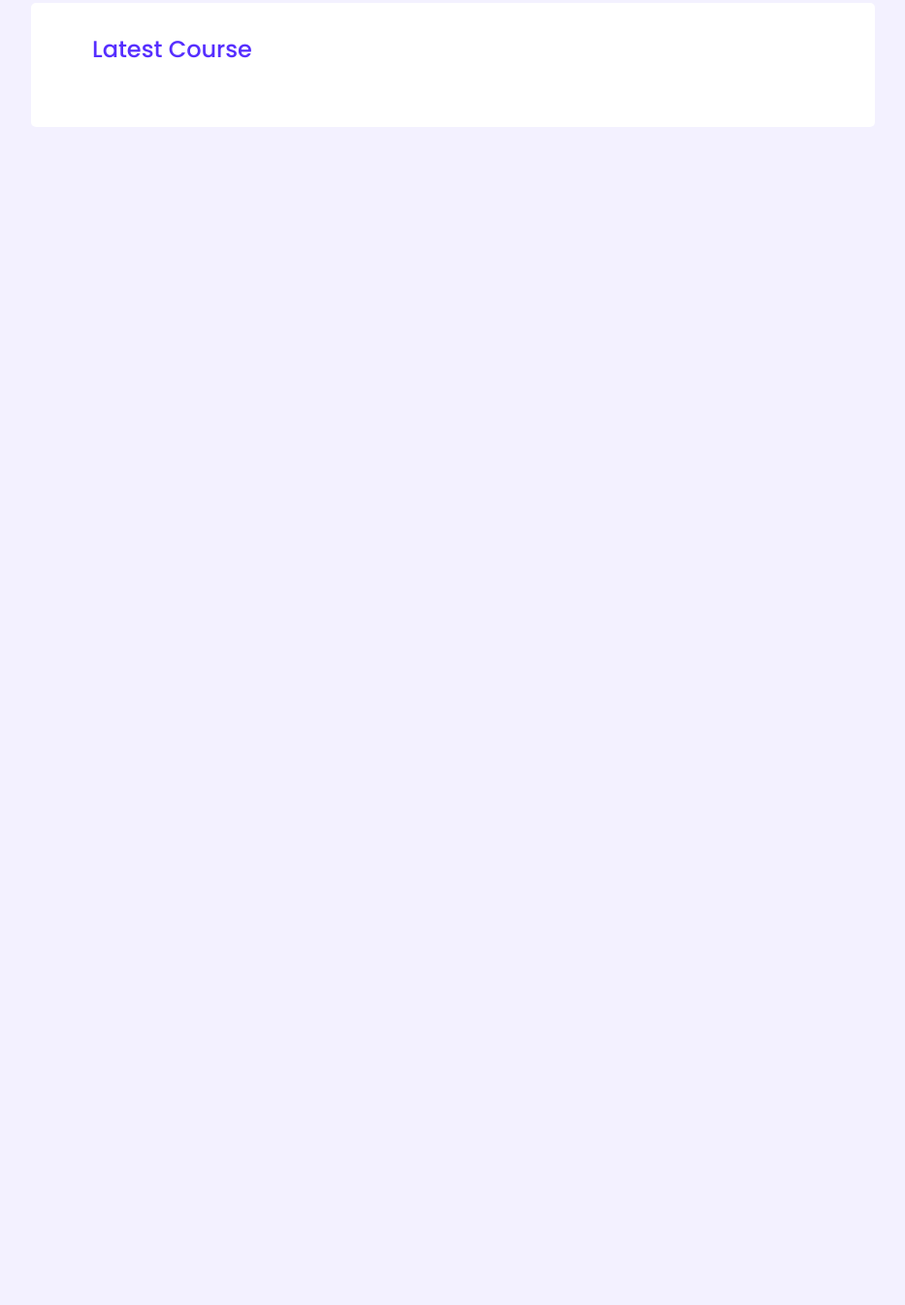
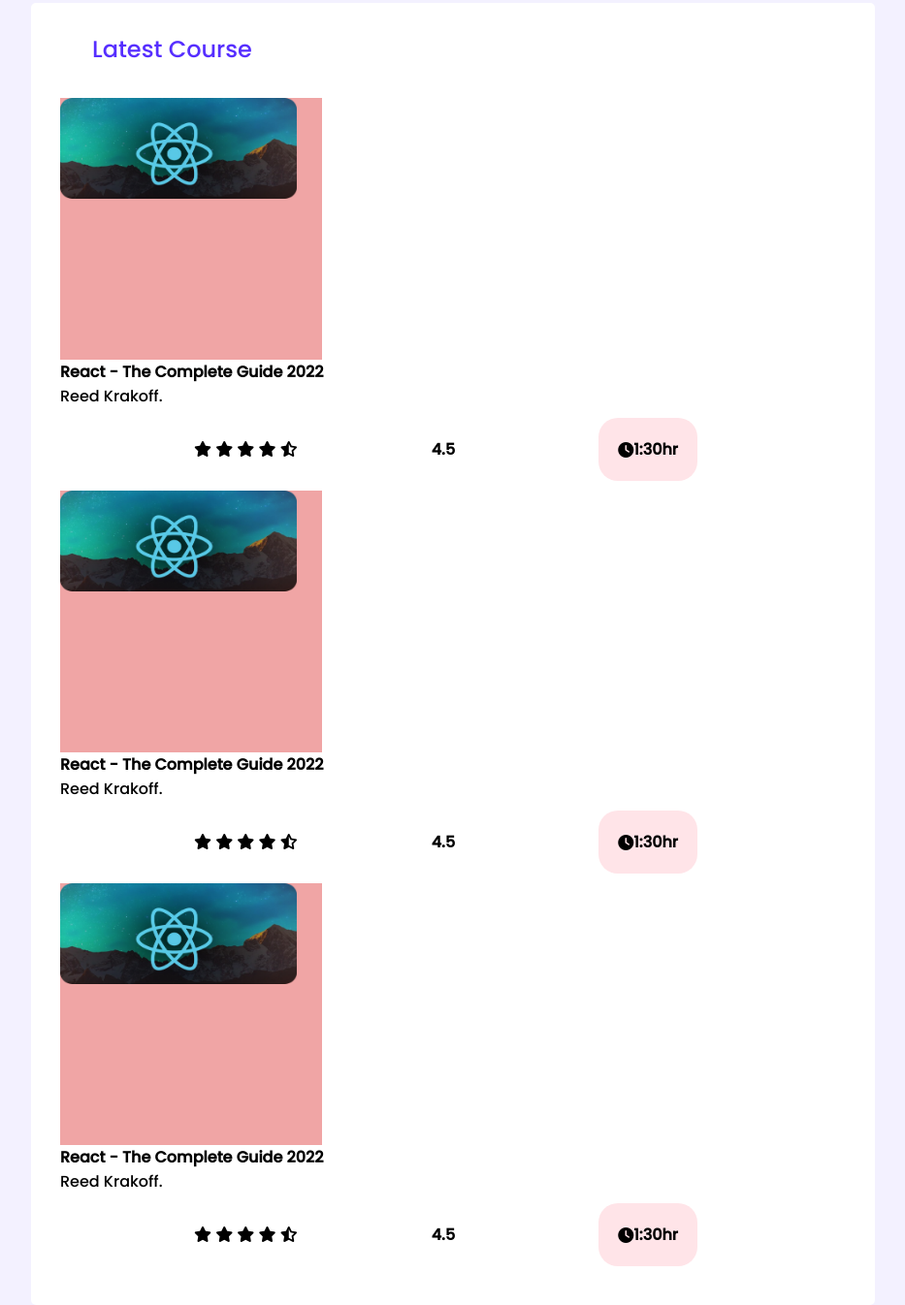
Before and after one commit to Sarwarhridoy4/Leader-Board_CSS3, a plain HTML site: page index.html in a window 1280 px wide. Shown: the part 728-2074 px from the top of the page at 97% size, without its empty margins (173-1106 px from the left). Before the commit the page ends 859 px from the top, so only its background shows below. Drawn offline with Linux system fonts and the light colour scheme.

Commit message:
some issue in course section

```diff
--- a/index.html
+++ b/index.html
@@ -5,8 +5,8 @@
     <meta charset="UTF-8">
     <meta http-equiv="X-UA-Compatible" content="IE=edge">
     <meta name="viewport" content="width=device-width, initial-scale=1.0">
-    <!-- google fonts -->
-
+    <!-- font-awsome fonts -->
+    <script src="https://kit.fontawesome.com/54a75fad29.js" crossorigin="anonymous"></script>
     <!-- css stylesheet -->
     <link rel="stylesheet" href="./style/style.css">
 
@@ -115,6 +115,83 @@
             <h2 class="section-title">
                 Latest Course
             </h2>
+            <div class="courses">
+                <div class="course">
+                    <div class="course-banner"><img src="./images/courses/course-1.png" alt=""></div>
+                </div>
+                <div class="course-info">
+                    <h4 class="course-name">React - The Complete Guide 2022</h4>
+                    <p class="author">Reed Krakoff.</p>
+                    <div class="course-rating">
+                        <div class="stars">
+                            <i class="fa-solid fa-star"></i>
+                            <i class="fa-solid fa-star"></i>
+                            <i class="fa-solid fa-star"></i>
+                            <i class="fa-solid fa-star"></i>
+                            <i class="fa-solid fa-star-half-stroke"></i>
+                        </div>
+                        <div class="rating">
+                            <h4>4.5</h4>
+                        </div>
+                        <div class="course-duration">
+                            <i class="fa-solid fa-clock"></i>
+                            <h4>1:30hr</h4>
+                        </div>
+                    </div>
+                </div>
+            </div>
+
+            <div class="courses">
+                <div class="course">
+                    <div class="course-banner"><img src="./images/courses/course-1.png" alt=""></div>
+                </div>
+                <div class="course-info">
+                    <h4 class="course-name">React - The Complete Guide 2022</h4>
+                    <p class="author">Reed Krakoff.</p>
+                    <div class="course-rating">
+                        <div class="stars">
+                            <i class="fa-solid fa-star"></i>
+                            <i class="fa-solid fa-star"></i>
+                            <i class="fa-solid fa-star"></i>
+                            <i class="fa-solid fa-star"></i>
+                            <i class="fa-solid fa-star-half-stroke"></i>
+                        </div>
+                        <div class="rating">
+                            <h4>4.5</h4>
+                        </div>
+                        <div class="course-duration">
+                            <i class="fa-solid fa-clock"></i>
+                            <h4>1:30hr</h4>
+                        </div>
+                    </div>
+                </div>
+            </div>
+
+            <div class="courses">
+                <div class="course">
+                    <div class="course-banner"><img src="./images/courses/course-1.png" alt=""></div>
+                </div>
+                <div class="course-info">
+                    <h4 class="course-name">React - The Complete Guide 2022</h4>
+                    <p class="author">Reed Krakoff.</p>
+                    <div class="course-rating">
+                        <div class="stars">
+                            <i class="fa-solid fa-star"></i>
+                            <i class="fa-solid fa-star"></i>
+                            <i class="fa-solid fa-star"></i>
+                            <i class="fa-solid fa-star"></i>
+                            <i class="fa-solid fa-star-half-stroke"></i>
+                        </div>
+                        <div class="rating">
+                            <h4>4.5</h4>
+                        </div>
+                        <div class="course-duration">
+                            <i class="fa-solid fa-clock"></i>
+                            <h4>1:30hr</h4>
+                        </div>
+                    </div>
+                </div>
+            </div>
         </section>
     </main>
     <!-- main end -->
--- a/style/style.css
+++ b/style/style.css
@@ -112,4 +112,35 @@ main {
     border-radius: 5px;
     padding: 30px;
 }
+.courses{
+    display:flex;
+    flex-direction: column;
+
+}
+.course{
+    height: 270px;
+    width: 270px;
+    background: rgb(240, 165, 165);
+}
+.course-banner img{
+    width: 244px;
+    height: 104px;
+}
+.course-rating{
+    display: flex;
+    align-items:center;
+    justify-content: space-evenly;
+    margin-right: 5px;
+
+}
+.course-duration{
+    display: flex;
+    align-items: center;
+    justify-content: space-between;
+    background: #FFE4E8;
+
+    border-radius: 20px;
+    padding: 20px;
+    margin: 10px;
+}
 /* Latest course end */
```
